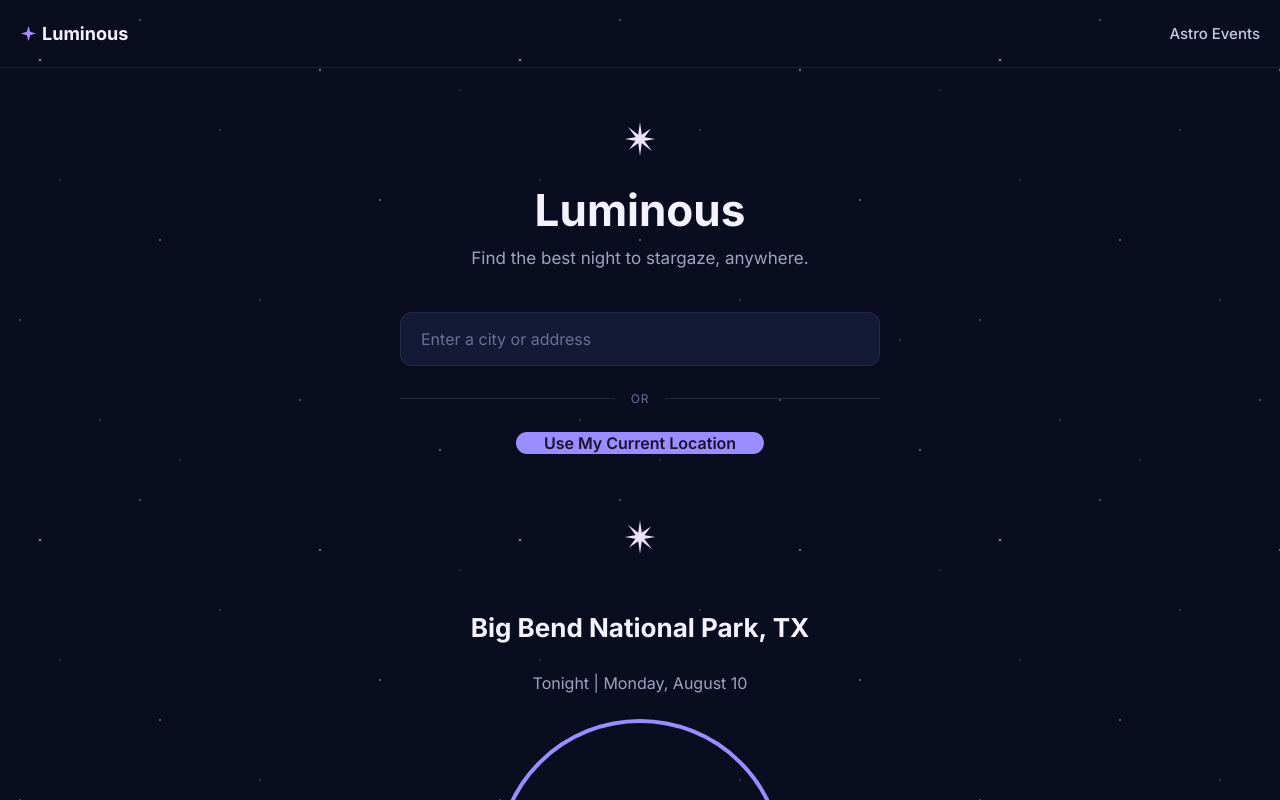
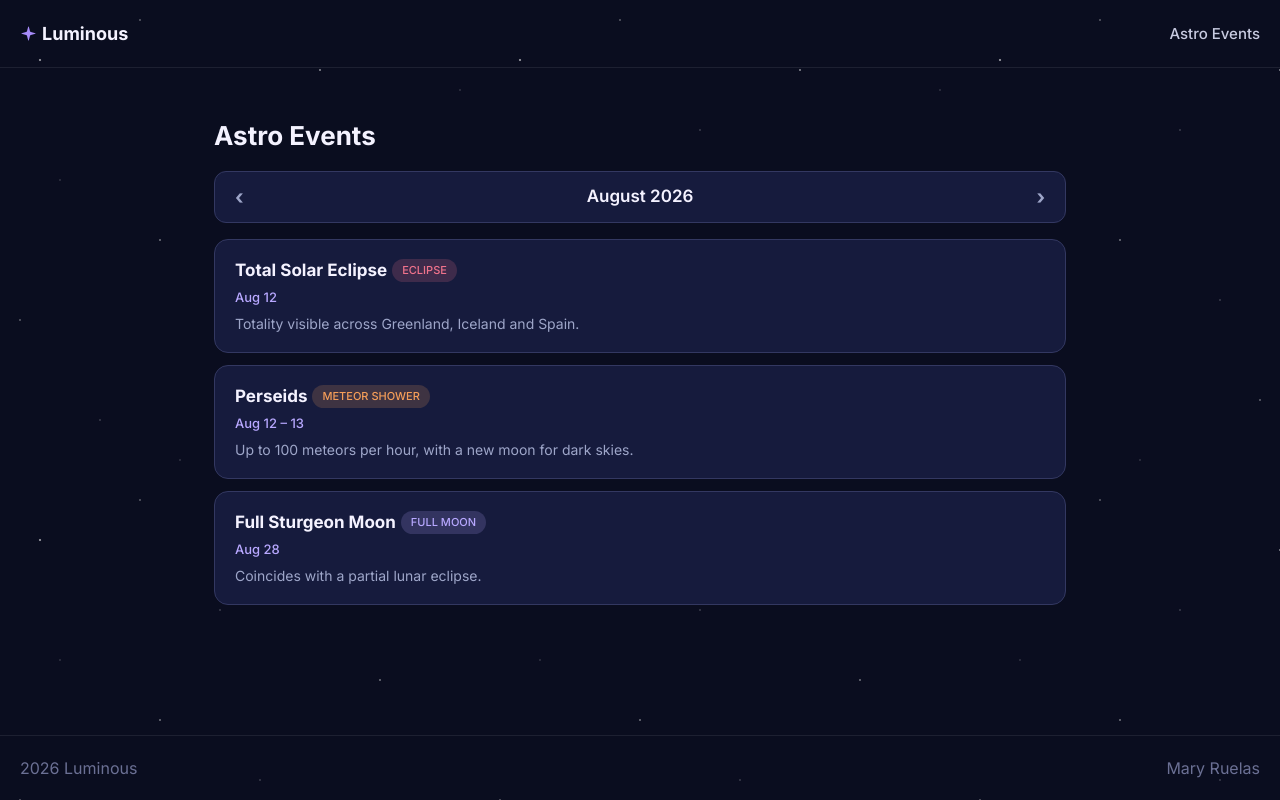
Before and after one commit to MaryAllie2006/Lumi-nous-, a React (Vite) app: page /astro-events in a window 1280 px wide. Shown: the top 800 px of the page. Built offline with nearby package versions, Linux system fonts and the light colour scheme.

Commit message:
update event list and routing

```diff
--- a/package.json
+++ b/package.json
@@ -14,6 +14,7 @@
   },
   "dependencies": {
     "react": "^19.2.8",
-    "react-dom": "^19.2.8"
+    "react-dom": "^19.2.8",
+    "react-router-dom": "^7.18.4"
   }
 }
--- a/src/components/AstroEvents/AstroEvents.css
+++ b/src/components/AstroEvents/AstroEvents.css
@@ -0,0 +1,18 @@
+.astro-events{
+    display: flex;
+    flex-direction: column;
+    gap: 16px;
+    width: 100%;
+    max-width: 900px;
+    margin: 0 auto;
+    flex: 1;
+    padding: 3rem 24px 60px;
+    box-sizing: border-box;
+}
+
+.astro-events__title{
+    font-size: 26px;
+    font-weight: 700;
+    color: #f4f2ff;
+    margin: 0;
+}
--- a/src/components/AstroEvents/AstroEvents.jsx
+++ b/src/components/AstroEvents/AstroEvents.jsx
@@ -0,0 +1,22 @@
+import './AstroEvents.css'
+import MonthSelector from '../MonthSelector/MonthSelector.jsx'
+import EventList from '../EventList/EventList.jsx'
+
+// Placeholder data for August 2026 until events come from the API.
+const events = [
+    { id: 1, title: 'Total Solar Eclipse', category: 'eclipse', dateRange: 'Aug 12', description: 'Totality visible across Greenland, Iceland and Spain.' },
+    { id: 2, title: 'Perseids', category: 'meteor shower', dateRange: 'Aug 12 – 13', description: 'Up to 100 meteors per hour, with a new moon for dark skies.' },
+    { id: 3, title: 'Full Sturgeon Moon', category: 'full moon', dateRange: 'Aug 28', description: 'Coincides with a partial lunar eclipse.' },
+]
+
+function AstroEvents(){
+    return (
+        <section className="astro-events">
+            <h2 className="astro-events__title">Astro Events</h2>
+            <MonthSelector />
+            <EventList events={events} />
+        </section>
+    )
+}
+
+export default AstroEvents
--- a/src/components/EventCard/EventCard.css
+++ b/src/components/EventCard/EventCard.css
@@ -15,19 +15,21 @@
     gap:5px;
     flex:1;
     min-width:0;
+    text-align: left;
 }
 
 .event-card__heading{
     display:flex;
     flex-direction: row;
     align-items:center;
-    gap: 10px;
+    gap: 5px;
 }
 
 .event-card__title{
     font-weight:700;
     font-size:17px;
     color:#f4f2ff;
+    margin: 0;
 }
 
 .event-card__badge{
@@ -43,9 +45,13 @@
     font-size:13px;
     font-weight:500;
     color:#b8a8ff;
+    margin: 0;
+    padding: 0;
 }
 
 .event-card__description{
     font-size:14px;
     color:#9ea6c9;
+    margin: 0;
+    padding: 0;
 }
--- a/src/components/EventList/EventList.css
+++ b/src/components/EventList/EventList.css
@@ -0,0 +1,14 @@
+.event-list{
+    display:flex;
+    flex-direction: column;
+    gap: 12px;
+    list-style: none;
+    margin: 0;
+    padding: 0;
+}
+
+.event-list__empty{
+    font-size:14px;
+    color:#9ea6c9;
+    text-align: center;
+}
--- a/src/components/EventList/EventList.jsx
+++ b/src/components/EventList/EventList.jsx
@@ -0,0 +1,25 @@
+import './EventList.css'
+import EventCard from '../EventCard/EventCard.jsx'
+
+function EventList({ events }) {
+    if (events.length === 0) {
+        return <p className="event-list__empty">No events this month.</p>
+    }
+
+    return (
+        <ul className="event-list">
+            {events.map((event) => (
+                <li className="event-list__item" key={event.id}>
+                    <EventCard
+                        title={event.title}
+                        category={event.category}
+                        dateRange={event.dateRange}
+                        description={event.description}
+                    />
+                </li>
+            ))}
+        </ul>
+    )
+}
+
+export default EventList
--- a/src/components/app/app.jsx
+++ b/src/components/app/app.jsx
@@ -1,5 +1,7 @@
+import { Routes, Route } from 'react-router-dom'
 import Header from '../header/header.jsx'
 import Main from '../main/main.jsx'
+import AstroEvents from '../AstroEvents/AstroEvents.jsx'
 import Footer from '../footer/footer.jsx'
 import './app.css'
 
@@ -7,7 +9,10 @@ function App() {
   return (
     <div className="app">
       <Header />
-      <Main />
+      <Routes>
+        <Route path="/" element={<Main />} />
+        <Route path="/astro-events" element={<AstroEvents />} />
+      </Routes>
       <Footer />
     </div>
   )
--- a/src/components/header/header.css
+++ b/src/components/header/header.css
@@ -10,6 +10,7 @@
   display: flex;
   align-items: center;
   gap: 5px;
+  text-decoration: none;
 }
 
 .header__logo-icon {
--- a/src/components/header/header.jsx
+++ b/src/components/header/header.jsx
@@ -1,16 +1,17 @@
+import { Link } from 'react-router-dom'
 import './header.css'
 
 function Header() {
   return (
     <header className="header">
-      <div className="header__logo">
+      <Link to="/" className="header__logo">
         <svg className="header__logo-icon" viewBox="0 0 24 24" fill="currentColor" aria-hidden="true">
           <path d="M9.937 15.5A2 2 0 0 0 8.5 14.063l-6.135-1.582a.5.5 0 0 1 0-.962L8.5 9.936A2 2 0 0 0 9.937 8.5l1.582-6.135a.5.5 0 0 1 .963 0L14.063 8.5A2 2 0 0 0 15.5 9.937l6.135 1.581a.5.5 0 0 1 0 .964L15.5 14.063a2 2 0 0 0-1.437 1.437l-1.582 6.135a.5.5 0 0 1-.963 0z" />
         </svg>
         <span className="header__logo-text">Luminous</span>
-      </div>
+      </Link>
       <nav className="header__nav">
-        <a href="#astro-events" className="header__nav-link">Astro Events</a>
+        <Link to="/astro-events" className="header__nav-link">Astro Events</Link>
       </nav>
     </header>
   )
--- a/src/components/main/main.jsx
+++ b/src/components/main/main.jsx
@@ -1,5 +1,6 @@
 import SearchForm from '../SearchForm/SearchForm.jsx'
 import ResultsPanel from '../ResultsPanel/ResultsPanel.jsx'
+
 import './main.css'
 
 
--- a/src/main.jsx
+++ b/src/main.jsx
@@ -1,10 +1,13 @@
 import React from 'react'
 import ReactDOM from 'react-dom/client'
+import { BrowserRouter } from 'react-router-dom'
 import App from './components/app/app.jsx'
 import '../style.css'
 
 ReactDOM.createRoot(document.getElementById('root')).render(
   <React.StrictMode>
-    <App />
+    <BrowserRouter>
+      <App />
+    </BrowserRouter>
   </React.StrictMode>,
 )
```
Also changed, not shown: 1 other file (tests, documents, lock files or other folders).
